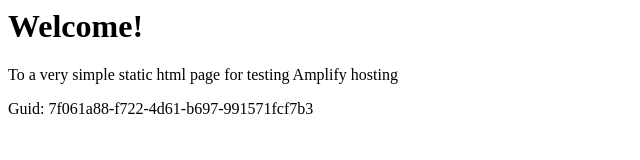
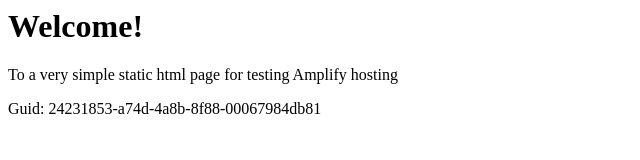
Before and after one commit to aws-aemilia-arn/Github-PR-Commit-Integration-Test-DoNotTouch-GitHubWebhookPushCanaryTest-v1-preprod-eu-north-1, a website: page src/index.html in a window 1280 px wide. Shown: the full height of the page, 0-640 px from the left. Drawn offline with Linux system fonts and the light colour scheme.

Commit message:
commit from integ tests

```diff
--- a/src/index.html
+++ b/src/index.html
@@ -12,6 +12,6 @@
 <body>
     <h1>Welcome!</h1>
     <p>To a very simple static html page for testing Amplify hosting</p>
-    <p>Guid: 7f061a88-f722-4d61-b697-991571fcf7b3</p></body>
+    <p>Guid: 24231853-a74d-4a8b-8f88-00067984db81</p></body>
 
 </html>
```
